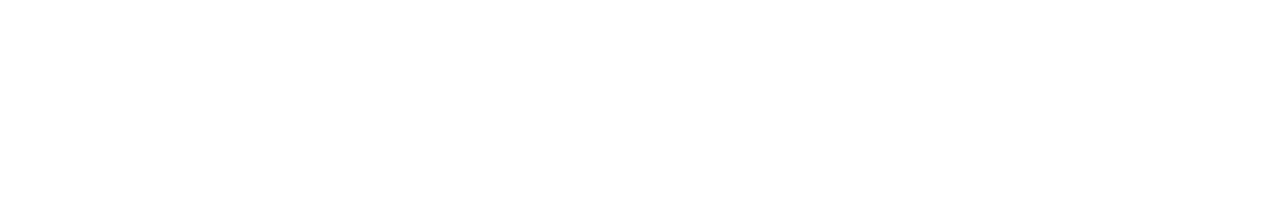
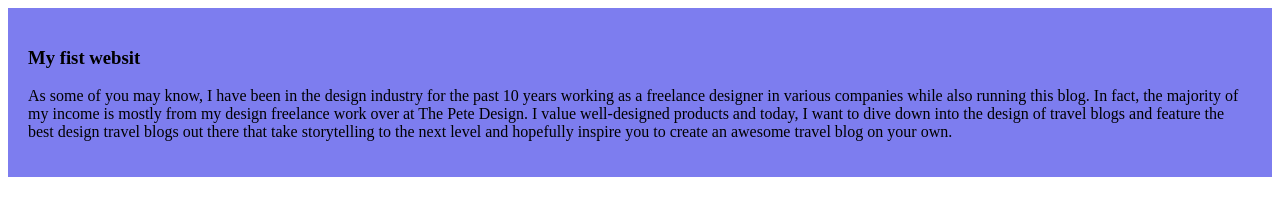
Before and after one commit to parvez30004/My-first-github-repo, a plain HTML site: page index.html in a window 1280 px wide. Drawn offline with Linux system fonts and the light colour scheme.

Commit message:
added the first blog

```diff
--- a/index.html
+++ b/index.html
@@ -4,8 +4,15 @@
     <meta charset="UTF-8">
     <meta name="viewport" content="width=device-width, initial-scale=1.0">
     <title>My First Ever Github Repo</title>
+    <link rel="stylesheet" href="styles/blog.css">
 </head>
 <body>
+    <div>
+        <h3>My fist websit</h3>
+        <p>As some of you may know, I have been in the design industry for the past 10 years working as a freelance designer in various companies while also running this blog. In fact, the majority of my income is mostly from my design freelance work over at The Pete Design.
+
+            I value well-designed products and today, I want to dive down into the design of travel blogs and feature the best design travel blogs out there that take storytelling to the next level and hopefully inspire you to create an awesome travel blog on your own.</p>
+    </div>
 
 </body>
 </html>
--- /dev/null
+++ b/styles/blog.css
@@ -0,0 +1,4 @@
+div{
+    background-color:rgb(125, 125, 239);
+    padding: 20px;
+}
```
